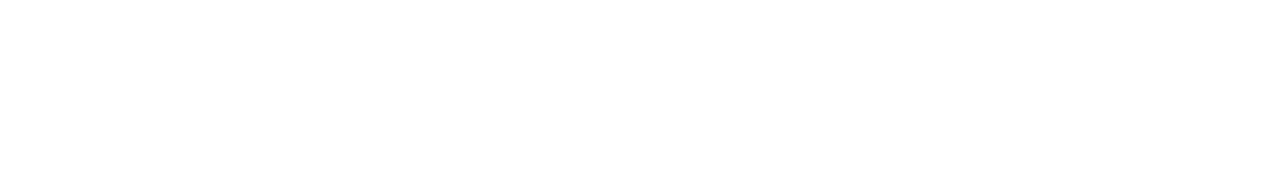
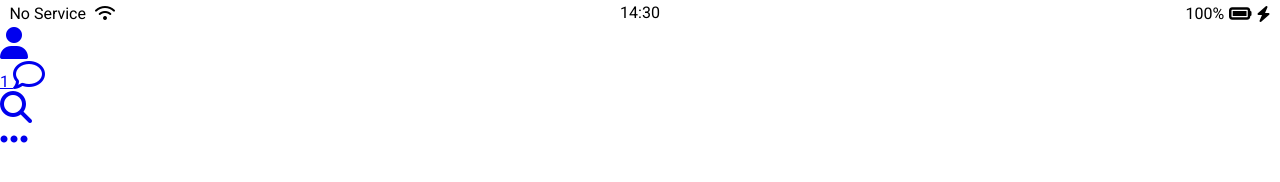
Before and after one commit to UpdownPark321/kokoa-clone-2023, a plain HTML site: page friends.html in a window 1280 px wide. Drawn offline with Linux system fonts and the light colour scheme; a web font is replaced by a local one.

Commit message:
Update friends.html

```diff
--- a/friends.html
+++ b/friends.html
@@ -1,12 +1,54 @@
 <!DOCTYPE html>
 <html lang="en">
 <head>
+    <link rel="stylesheet" href="css/styles.css">
     <meta charset="UTF-8">
     <meta http-equiv="X-UA-Compatible" content="IE=edge">
     <meta name="viewport" content="width=device-width, initial-scale=1.0">
-    <title>Document</title>
+    <title>Friends - Running Crew</title>
 </head>
 <body>
+    <div class="status-bar">
+        <div class="status-bar__column">
+            <span>No Service</span>
+            <i class="fas fa-wifi"></i>
+        </div>
+        <div class="status-bar__column">
+            <span>14:30</span>
+        </div>
+        <div class="status-bar__column">
+            <span>100%</span>
+            <i class="fas fa-battery-full fa-lg"></i>
+            <i class="fas fa-bolt"></i>
+        </div>
+    </div>
 
+    <nav class="nav">
+        <ul class="nav__list">
+            <li class="nav__btn">
+                <a class="nav__link" href="friends.html">
+                    <i class="fas fa-user fa-2x"></i>
+                </a>
+            </li>
+            <li class="nav__btn">
+                <a class="nav__link" href="#">
+                    <span class="nav__notification">1</span>
+                    <i class="far fa-comment fa-2x"></i>
+                </a>
+            </li>
+            <li class="nav__btn">
+                <a class="nav__link" href="#"><i class="fas fa-search fa-2x"></i></a>
+            </li>
+            <li class="nav__btn">
+                <a class="nav__link" href="#">
+                    <span class="nav__notice"></span>
+                    <i class="fas fa-ellipsis-h fa-2x"></i>
+                </a>
+            </li>
+        </ul>
+    </nav>
+    <script src="https://kit.fontawesome.com/6478f529f2.js"
+    crossorigin="anonymous">
+    </script>
 </body>
 </html>
```
